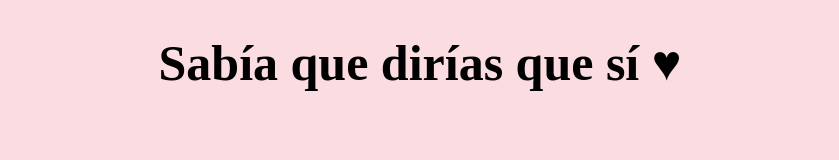
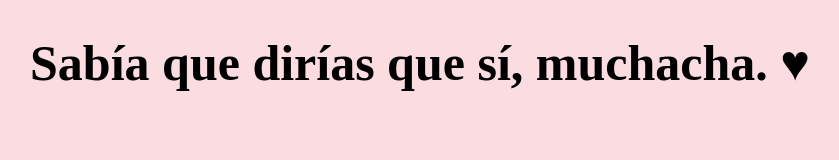
Before and after one commit to Andrex2525/proyecto_botones, a plain HTML site: page final.html in a window 1280 px wide. Shown: the whole page, without its empty margins (220-1059 px from the left). Drawn offline with Linux system fonts and the light colour scheme.

Commit message:
Ya cambió el texto final.

```diff
--- a/final.html
+++ b/final.html
@@ -9,7 +9,7 @@
 </head>
 <body>
     <h1 id="title">
-        Sabía que dirías que sí ♥
+        Sabía que dirías que sí, muchacha. ♥
     </h1>
 
 </body>
```
